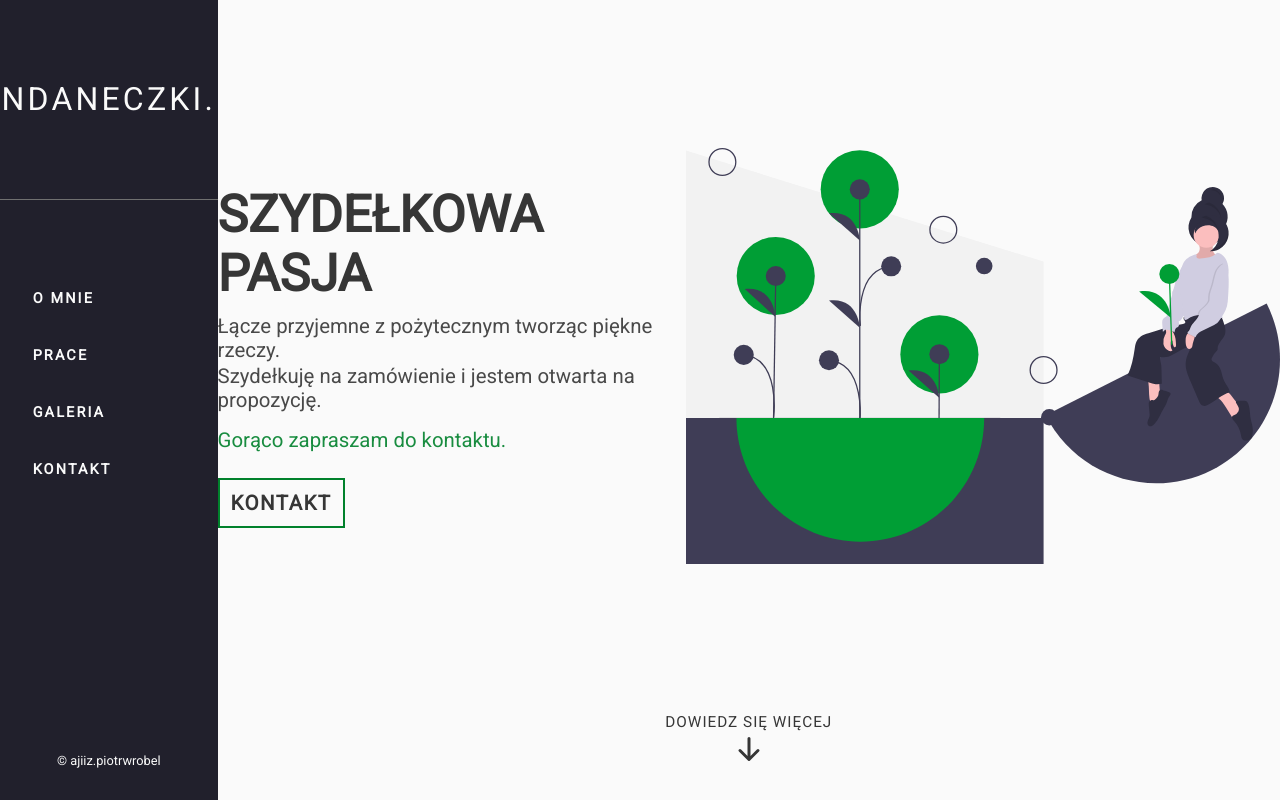
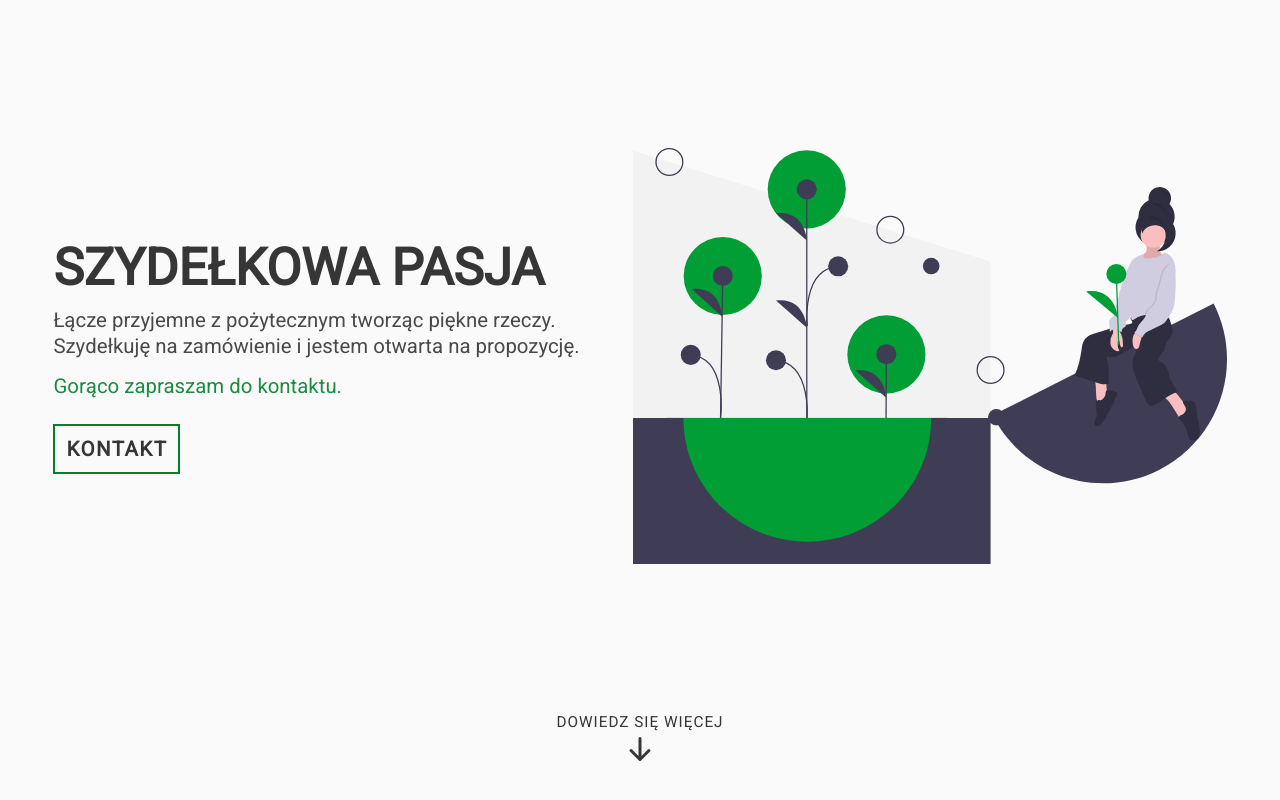
Before and after one commit to ajiiz/niteczki-daneczki-website, a React (Create React App) app in the folder niteczki-daneczki-website/: page / in a window 1280 px wide. Built offline with nearby package versions, Linux system fonts and the light colour scheme.

Commit message:
Added @media for sidebar (translate) and homepage position

```diff
--- a/niteczki-daneczki-website/src/styles/home.scss
+++ b/niteczki-daneczki-website/src/styles/home.scss
@@ -5,7 +5,7 @@
     flex-direction: column;
     justify-content: space-evenly;
     align-items: center;
-    width: 83%;
+    width: 100%;
     height: 100vh;
     color: $font;
     background-color: $white-main;
@@ -113,3 +113,9 @@
         transform: translateY(0px);
     }
 }
+
+@media (max-width: 1640px) {
+    .home {
+        position: fixed;
+    }
+}
--- a/niteczki-daneczki-website/src/styles/sidebar.scss
+++ b/niteczki-daneczki-website/src/styles/sidebar.scss
@@ -81,3 +81,9 @@
         }
     }
 }
+
+@media (max-width: 1640px) {
+    .sidebar {
+        transform: translateX(-100%)
+    }
+}
```
